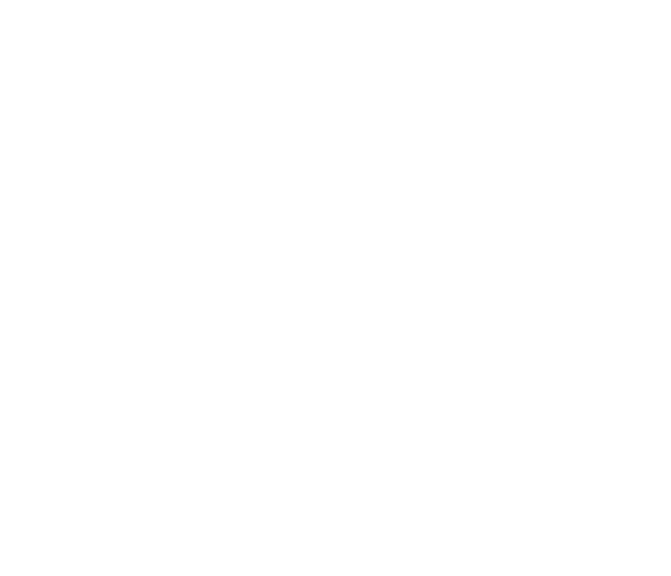
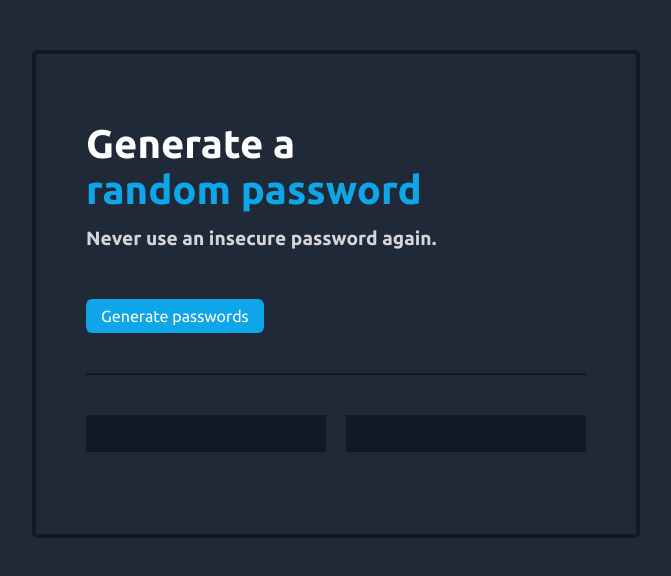
Before and after one commit to MarkVincent06/Random-Password-Generator, a plain HTML site: page index.html in a window 1280 px wide. Shown: the whole page, without its empty margins (304-975 px from the left). Drawn offline with Linux system fonts and the light colour scheme.

Commit message:
Added styling and js to generate random passwords

```diff
--- a/index.html
+++ b/index.html
@@ -4,9 +4,24 @@
     <meta charset="UTF-8">
     <meta http-equiv="X-UA-Compatible" content="IE=edge">
     <meta name="viewport" content="width=device-width, initial-scale=1.0">
+    <link rel="preconnect" href="https://fonts.googleapis.com">
+    <link rel="preconnect" href="https://fonts.gstatic.com" crossorigin>
+    <link href="https://fonts.googleapis.com/css2?family=Ubuntu:wght@400;700&display=swap" rel="stylesheet">
+    <link rel="stylesheet" href="styles.css">
     <title>Random Password Generator</title>
 </head>
 <body>
+    <div id="hero">
+        <h1 id="hero--title">Generate a <span>random password</span></h1>
+        <h3 id="hero--sub-title">Never use an insecure password again.</h3>
+        <button id="hero--pass-btn">Generate passwords</button>
+        <hr id="hero--horizontal">
+        <div id="hero--pass-field-wrapper">
+            <button class="hero--pass-field" id="pass-field-1"></button>
+            <button class="hero--pass-field" id="pass-field-2"></button>
+        </div>
+    </div>
 
+    <script src="index.js"></script>
 </body>
 </html>
--- a/index.js
+++ b/index.js
@@ -1,2 +1,21 @@
 const characters = ["A","B","C","D","E","F","G","H","I","J","K","L","M","N","O","P","Q","R","S","T","U","V","W","X","Y","Z","a","b","c","d","e","f","g","h","i","j","k","l","m","n","o","p","q","r","s","t","u","v","w","x","y","z", "0", "1", "2", "3", "4", "5", "6", "7", "8", "9","~","`","!","@","#","$","%","^","&","*","(",")","_","-","+","=","{","[","}","]",",","|",":",";","<",">",".","?",
 "/"];
+const passwordBtn = document.getElementById("hero--pass-btn");
+const passField1 = document.getElementById("pass-field-1");
+const passField2 = document.getElementById("pass-field-2");
+
+let randomPassword;
+
+passwordBtn.addEventListener("click", () => {
+    passField1.textContent = getRandomPassword();
+    passField2.textContent = getRandomPassword();
+});
+
+function getRandomPassword() {
+    let randomPassword = "";
+    for(let i=0; i<15; i++) {
+        let randomIndex = Math.floor(Math.random() * characters.length);
+        randomPassword += characters[randomIndex];
+    }
+    return randomPassword;
+}
--- a/styles.css
+++ b/styles.css
@@ -0,0 +1,81 @@
+body {
+    background-color: #1F2937;
+    margin: 0;
+    padding: 0;
+    font-family: 'Ubuntu', sans-serif;
+}
+
+#hero {
+    width: 500px;
+    height: 400px;
+    margin: 50px auto 50px;
+    border: 4px solid #111827;
+    border-radius: 5px;
+    padding: 40px 50px;
+    display: flex;
+    flex-direction: column;
+    align-items: flex-start;
+}
+
+#hero--title {
+    font-size: 2.5rem;
+    color: white;
+    margin-bottom: 10px;
+}
+
+#hero--title > span {
+    display: block;
+    color: #0EA5E9;
+}
+
+#hero--sub-title {
+    margin-top: 4px;
+    color: #D5D4D8;
+    font-size: 1.2rem;
+}
+
+#hero--pass-btn {
+    font-family: 'Ubuntu', sans-serif;
+    font-size: 1rem;
+    margin-top: 30px;
+    padding: 8px 15px;
+    border: none;
+    border-radius: 6px;
+    background: #0EA5E9;
+    color: white;
+    cursor: pointer;
+    transition: opacity 100ms linear;
+}
+
+#hero--pass-btn:hover {
+    opacity: 0.6;
+}
+
+#hero--pass-btn:active {
+    opacity: 0.9;
+}
+
+#hero--horizontal {
+    border: none;
+    width: 100%;
+    height: 2px;
+    margin: 40px 0 40px;
+    background: #111827;
+}
+
+#hero--pass-field-wrapper {
+    align-self: center;
+    display: flex;
+    gap: 20px;
+}
+
+.hero--pass-field {
+    min-height: 2.3rem;
+    width: 240px;
+    padding: 10px 30px;
+    border: none;
+    background: #111827;
+    color: #0EA5E9;
+    font-size: 14px;
+    cursor: pointer;
+}
```
